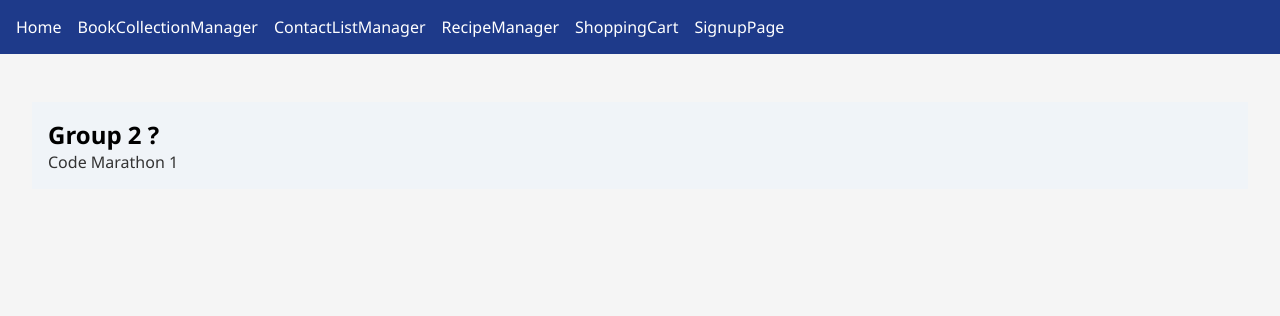
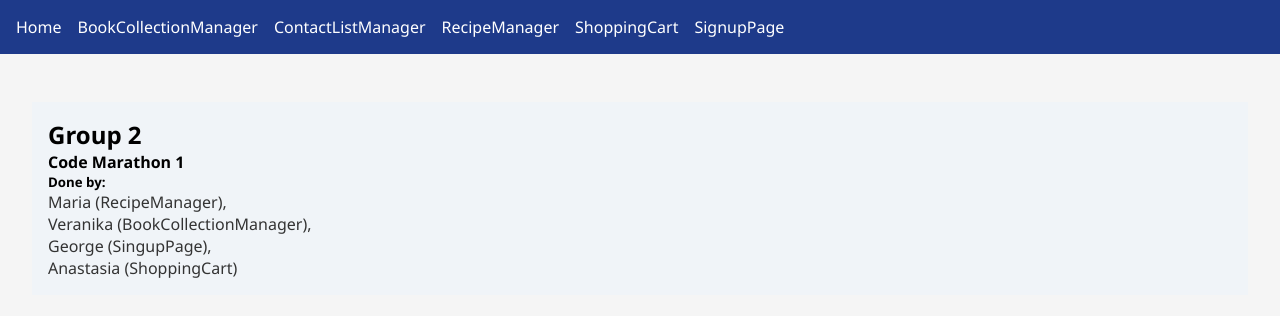
Before and after one commit to maria-mazaeva/coding_marathon_1, a React (Vite) app: page /#/ in a window 1280 px wide. Shown: the top 316 px of the page. Built offline with nearby package versions, Linux system fonts and the light colour scheme.

Commit message:
changed home page

```diff
--- a/src/components/Home.jsx
+++ b/src/components/Home.jsx
@@ -1,8 +1,13 @@
 function Home() {
   return (
     <div>
-      <h2>Group 2 ?</h2>
-      <p>Code Marathon 1</p>
+      <h2>Group 2 </h2>
+      <h4>Code Marathon 1</h4>
+      <h5>Done by:</h5>
+        <p>Maria (RecipeManager),</p>
+        <p>Veranika (BookCollectionManager),</p>
+        <p>George (SingupPage),</p>
+        <p>Anastasia (ShoppingCart)</p>
     </div>
   );
 }
```
